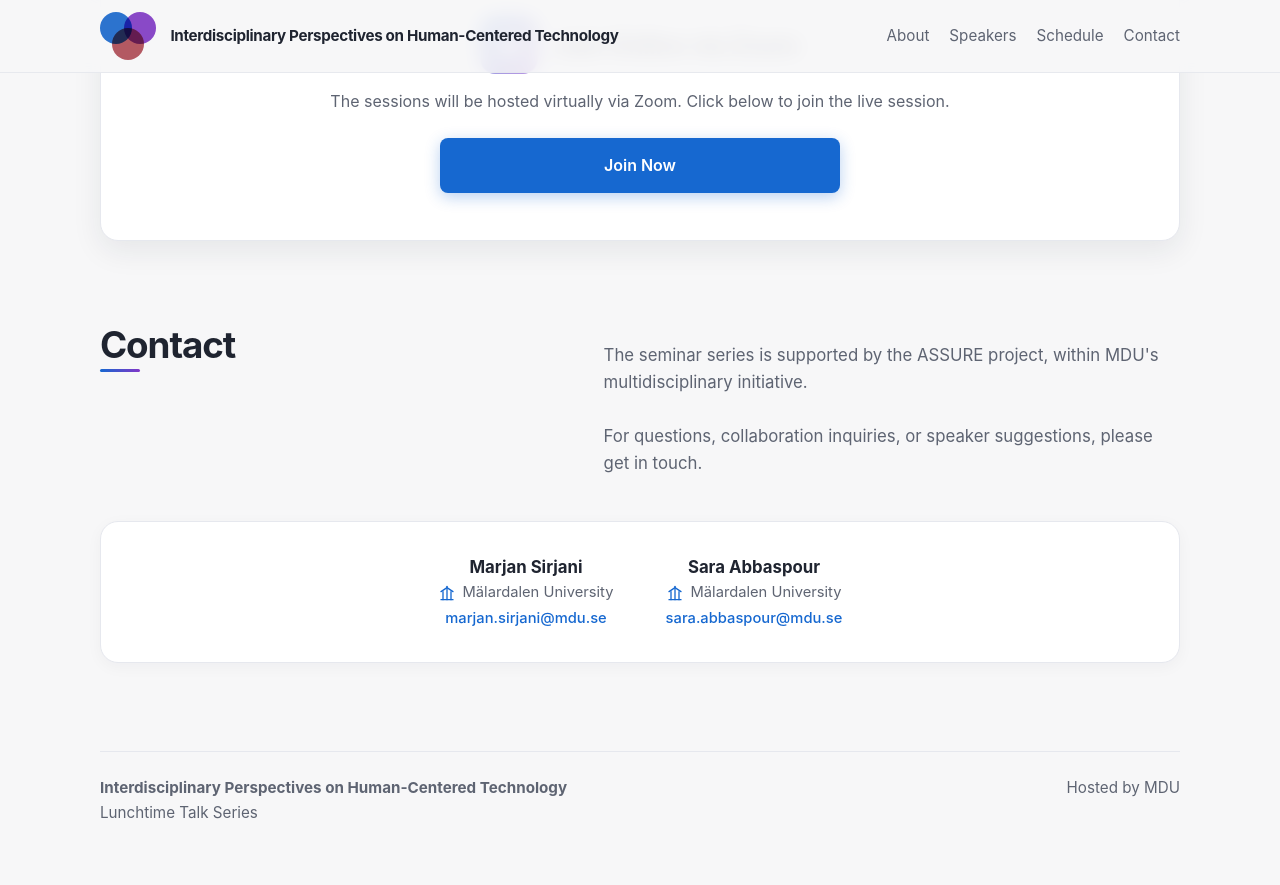
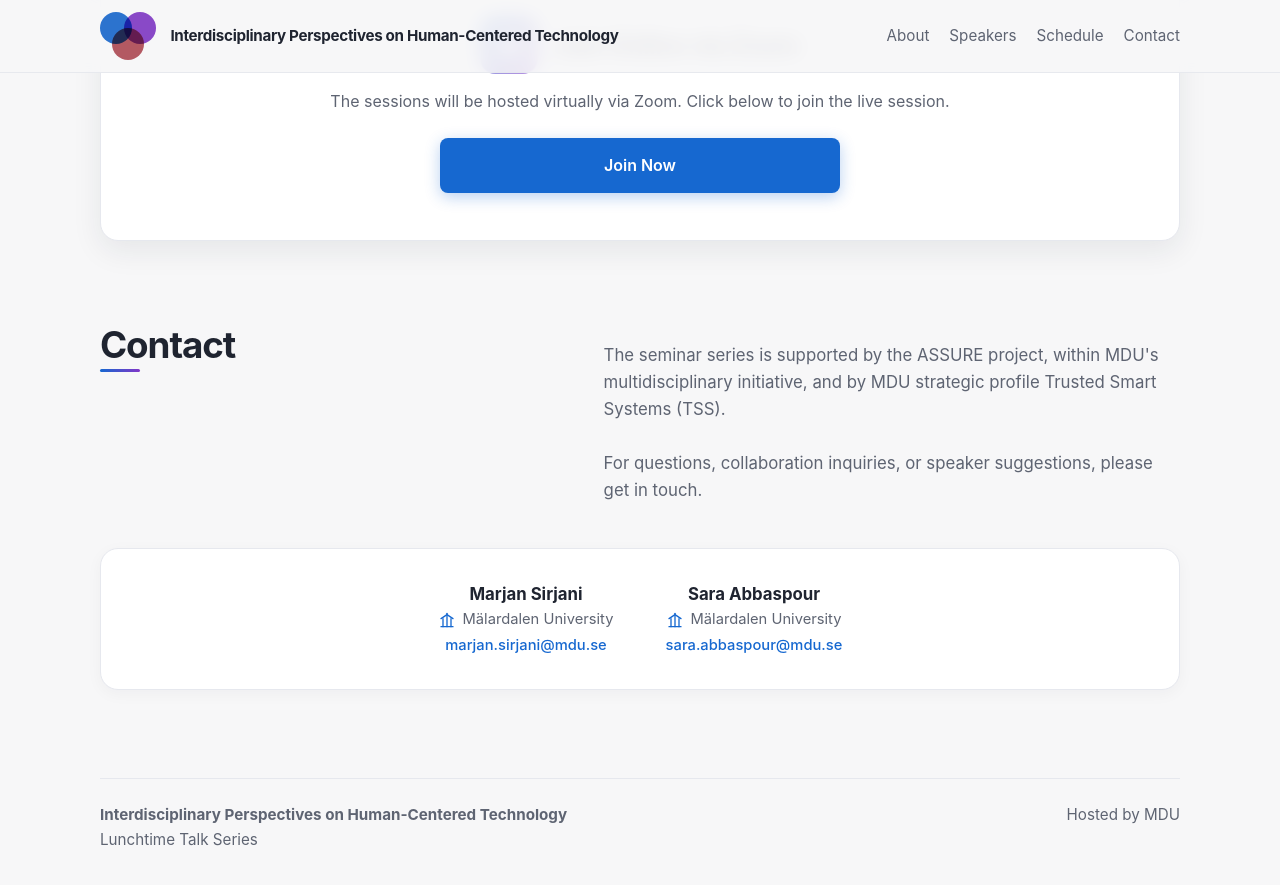
Before and after one commit to rebeca-lang/rebeca-lang.github.io, a Jekyll site: the page events/human-centered-technology/index.html, which Jekyll copies as it is, in a window 1280 px wide and 900 px high, scrolled down 2833 px. Shown: the top 885 px of the window. Built offline with Jekyll 4.4.1, drawn with Linux system fonts in a browser that asks for light colours.

Commit message:
Update contact section with additional support information

```diff
--- a/events/human-centered-technology/index.html
+++ b/events/human-centered-technology/index.html
@@ -1337,7 +1337,7 @@
             <div class="container">
                 <div class="section-head">
                     <h2>Contact</h2>
-                    <p> The seminar series is supported by the ASSURE project, within MDU's multidisciplinary initiative.
+                    <p> The seminar series is supported by the ASSURE project, within MDU's multidisciplinary initiative, and by MDU strategic profile Trusted Smart Systems (TSS).
                         <br><br>
                         For questions, collaboration inquiries, or speaker suggestions, please get in touch.
                     </p>
```
